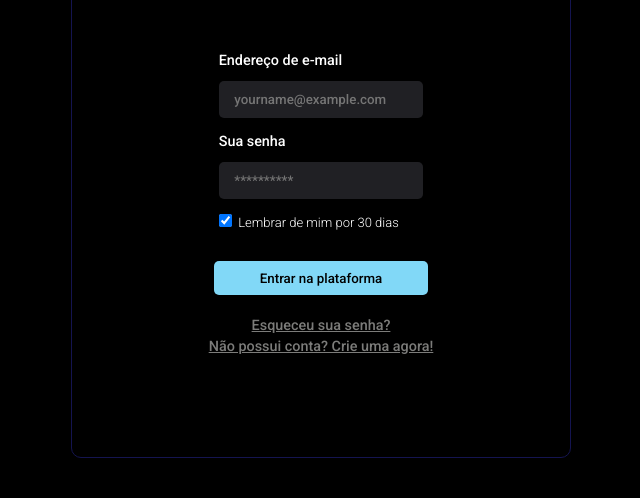
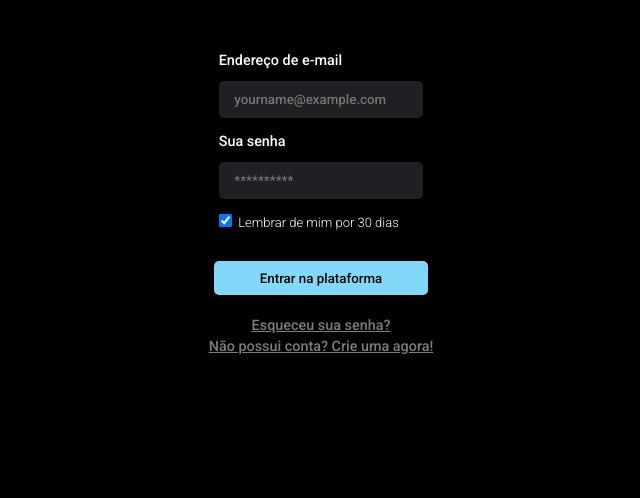
Before and after one commit to JohnWesley14/Empreendedor-Jovem, a plain HTML site: page index.html in a window 1280 px wide. Shown: the part 302-800 px from the top of the page, without its empty margins (319-959 px from the left). Drawn offline with Linux system fonts and the light colour scheme.

Commit message:
without-border

```diff
--- a/style.css
+++ b/style.css
@@ -28,8 +28,7 @@ section{
     max-width: 500px;
     width: 90vw;
     height: 90vh;
-    border: 1px solid rgb(20,20,80);
-    border-radius: 10px;
+
 
 }
 h1,label,h4{
```
